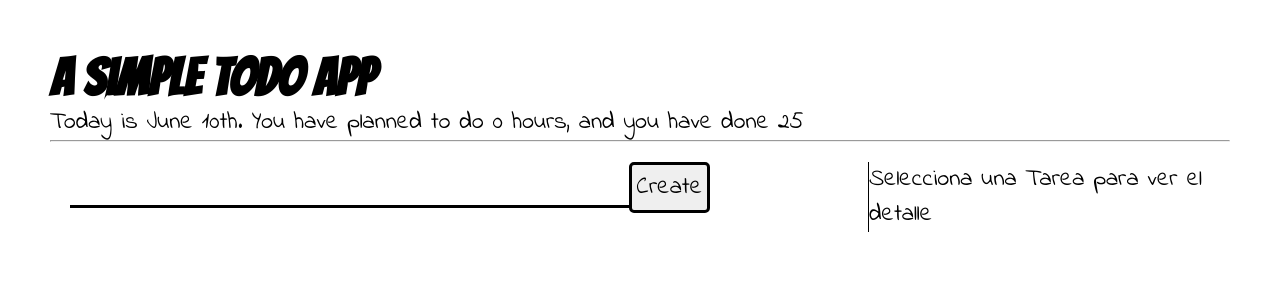
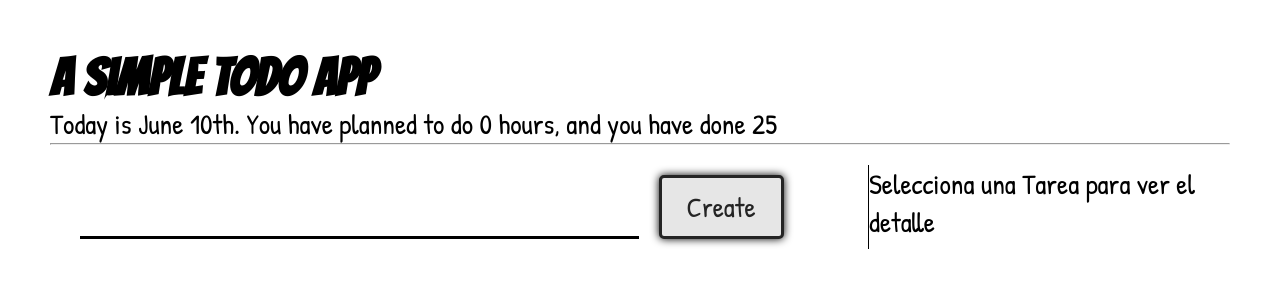
Before and after one commit to hristoroque/TODO-React, a React (Create React App) app in the folder todo/: page / in a window 1280 px wide. Shown: the top 300 px of the page. Built offline with nearby package versions, Linux system fonts and the light colour scheme.

Commit message:
Added first styles

```diff
--- a/todo/src/App.js
+++ b/todo/src/App.js
@@ -11,7 +11,7 @@ a todoTextChangeHandler
 */
 function TodoCreationForm(props){
   return (
-    <form onSubmit={props.todoCreationHandler} >
+    <form onSubmit={props.todoCreationHandler} className="form">
       <input className="form-control" type='text' value={props.taskInputText} onChange={props.todoTextChangeHandler} />
       <input className="btn" type='submit' value='Create' />
     </form>
--- a/todo/src/TodoList.js
+++ b/todo/src/TodoList.js
@@ -35,9 +35,6 @@ function Todo(props) {
                         <div key={i} className="pomodoro"></div>
                     )}
                 </div>
-                <button className="btn todo-acciones" onClick={props.onDelete}>
-                    X
-                </button>
             </div>
         </div>
     )
--- a/todo/src/index.css
+++ b/todo/src/index.css
@@ -1,6 +1,7 @@
 * {
   margin: 0;
   padding: 0;
+  font-size: 400px;
   box-sizing: border-box;
 }
 
@@ -31,14 +32,24 @@ html{
 }
 
 .btn{
-  border: 3px solid black;
-  color: black;
-  padding: 5px;
+  border: 3px solid #242424;
+  color: #242424;
+  padding: 10px 25px;
   border-radius: 5px;
+  transition-property: background-color, color, box-shadow;
+  transition-duration: 0.7s, 0.7s, 0.2s;
+  background-color: #e6e6e6;
+  box-shadow: 0px 0px 8px black;
+  align-items: flex-end;
 }
 
 .btn:hover{
-  background-color: gray;
+  background-color: #242424;
+  color: white;
+}
+
+.btn:active{
+  box-shadow: None;
 }
 
 .todo-list{
@@ -50,22 +61,36 @@ html{
 .todo{
   border-radius: 10px;
   margin: 5px;
+  margin-bottom: 15px;
   display: flex;
-  justify-content: space-between;
-  background-color: #C2CAE8;
+  background-color: #e6e6e6;
+  box-shadow: 0px 0px 8px black;
+  align-items: center;
+}
+
+.todo-task{
+  flex-grow: 1;
+  flex-basis: 70%;
+  flex-wrap: wrap;
 }
 
 .todo-text{
   padding: 10px;
+  width: 100%;
+  display: flex;
+  flex-wrap: wrap;
 }
 
 .todo-detalles{
+  flex-grow: 1;
+  flex-basis: 30%;
+  border-radius: 0px 10px 10px 0px;
+  background-color: #242424;
   display: flex;
 }
 
 .todo-time{
   padding: 10px;
-  background-color: #8789C0;
   display: flex;
   flex-wrap: wrap;
 }
--- a/todo/src/layout.css
+++ b/todo/src/layout.css
@@ -1,12 +1,13 @@
 @import url('https://fonts.googleapis.com/css2?family=Bangers&family=Indie+Flower&display=swap');
+@import url('https://fonts.googleapis.com/css2?family=Patrick+Hand&display=swap');
 
 #root{
     padding: 50px;
 }
 
 * {
-    font-family: 'Indie Flower', cursive;;
-    font-size: 24px;
+    font-family: 'Patrick Hand', cursive;
+    font-size: 28px;
 }
 
 header {
@@ -22,3 +23,7 @@ header > h1 {
     display: flex;
     padding: 20px;
 }
+
+.form {
+    display: flex;
+}
```
